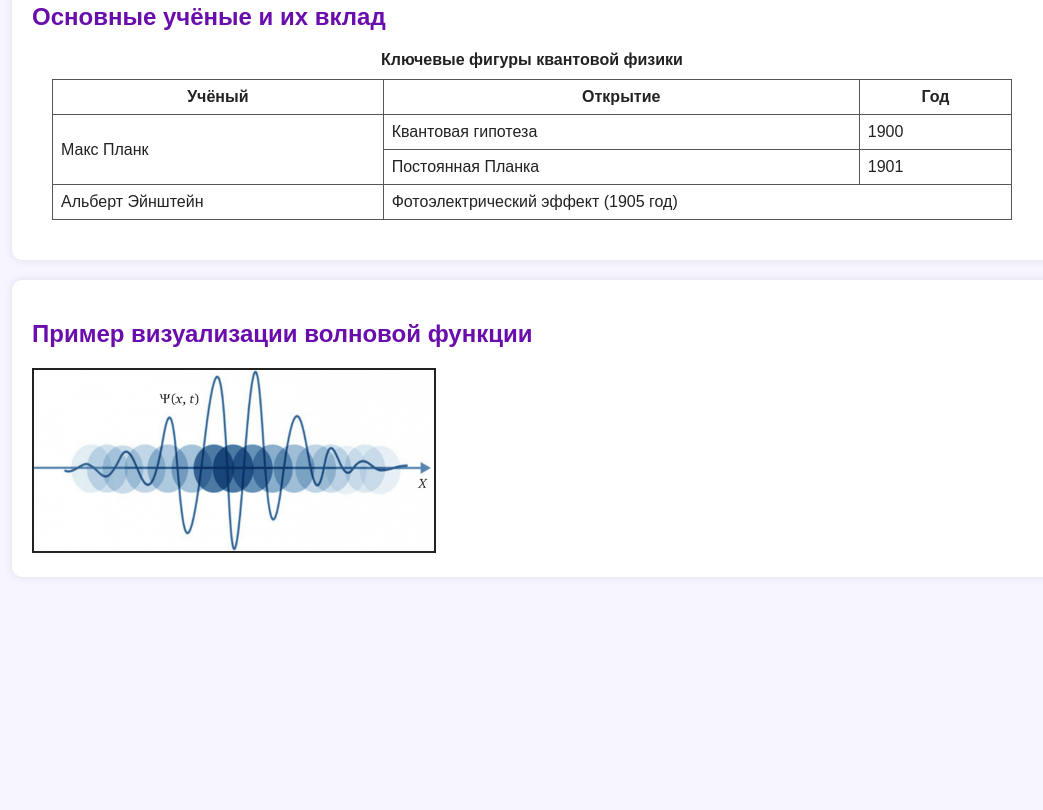
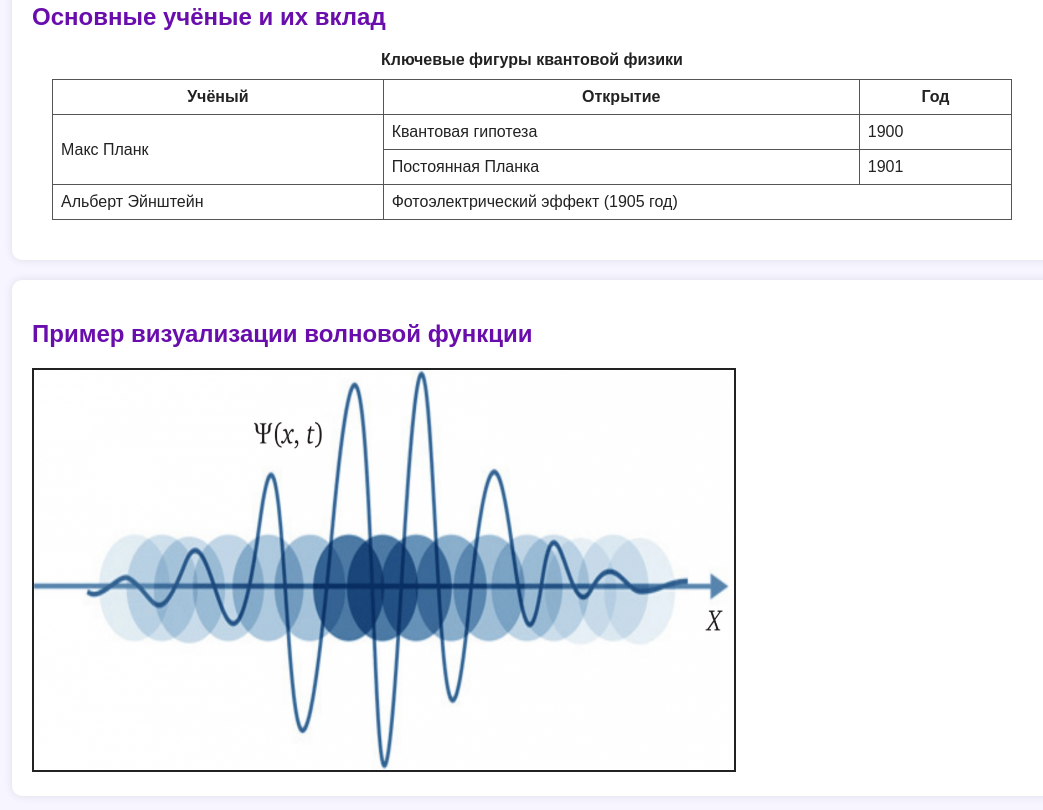
Before and after one commit to Esil77/Physic, a plain HTML site: page index.html in a window 1280 px wide. Shown: the part 1098-1908 px from the top of the page, without its empty margins (8-1051 px from the left). Before the commit the page ends 1695 px from the top, so only its background shows below. Drawn offline with Linux system fonts and the light colour scheme.

Commit message:
Update index.html

```diff
--- a/index.html
+++ b/index.html
@@ -73,7 +73,7 @@
 
   <div class="image">
     <h2>Пример визуализации волновой функции</h2>
-    <img src="image.png" width="400" border="2">
+    <img src="image.png" width="700" height="400" border="2">
   </div>
 </body>
 
```
